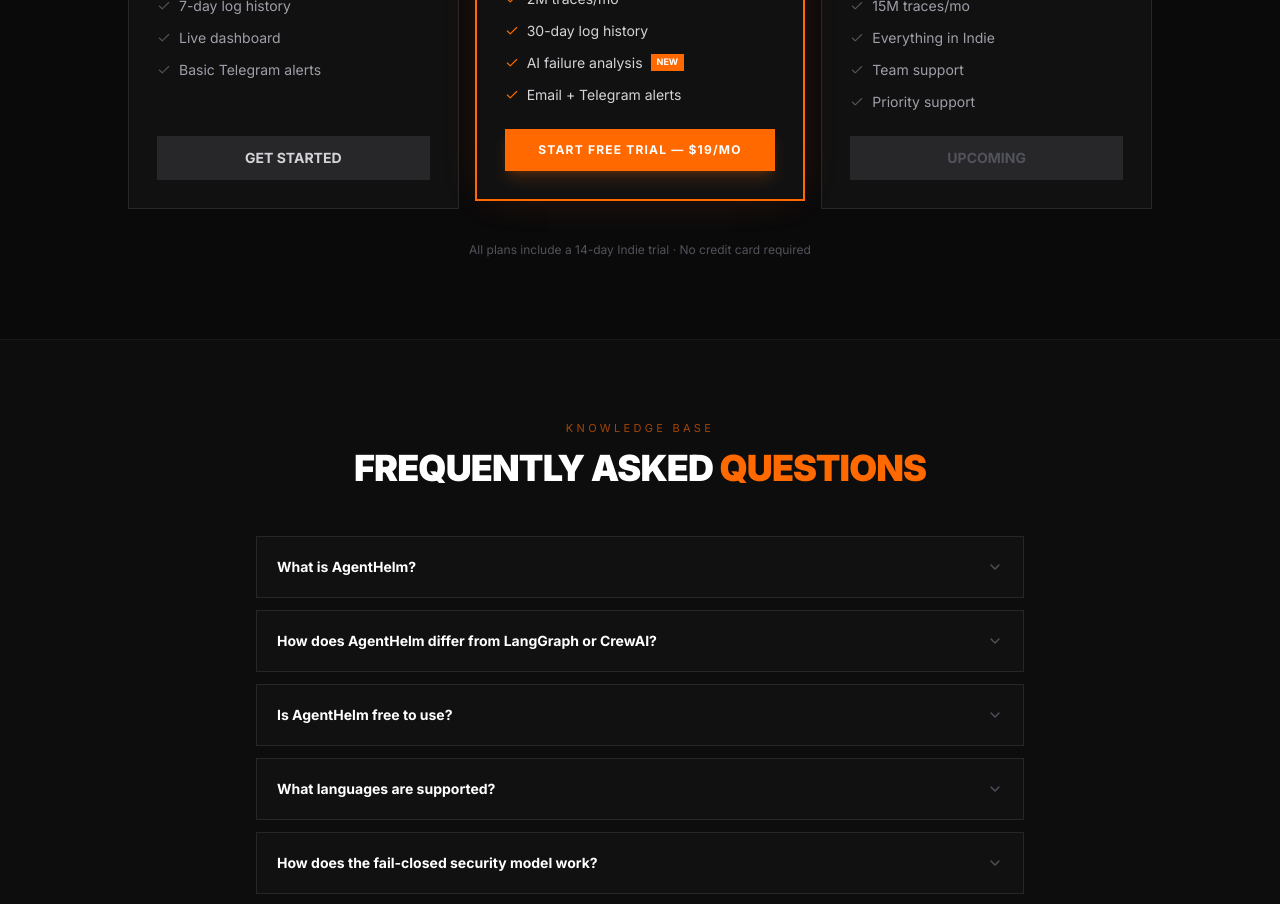
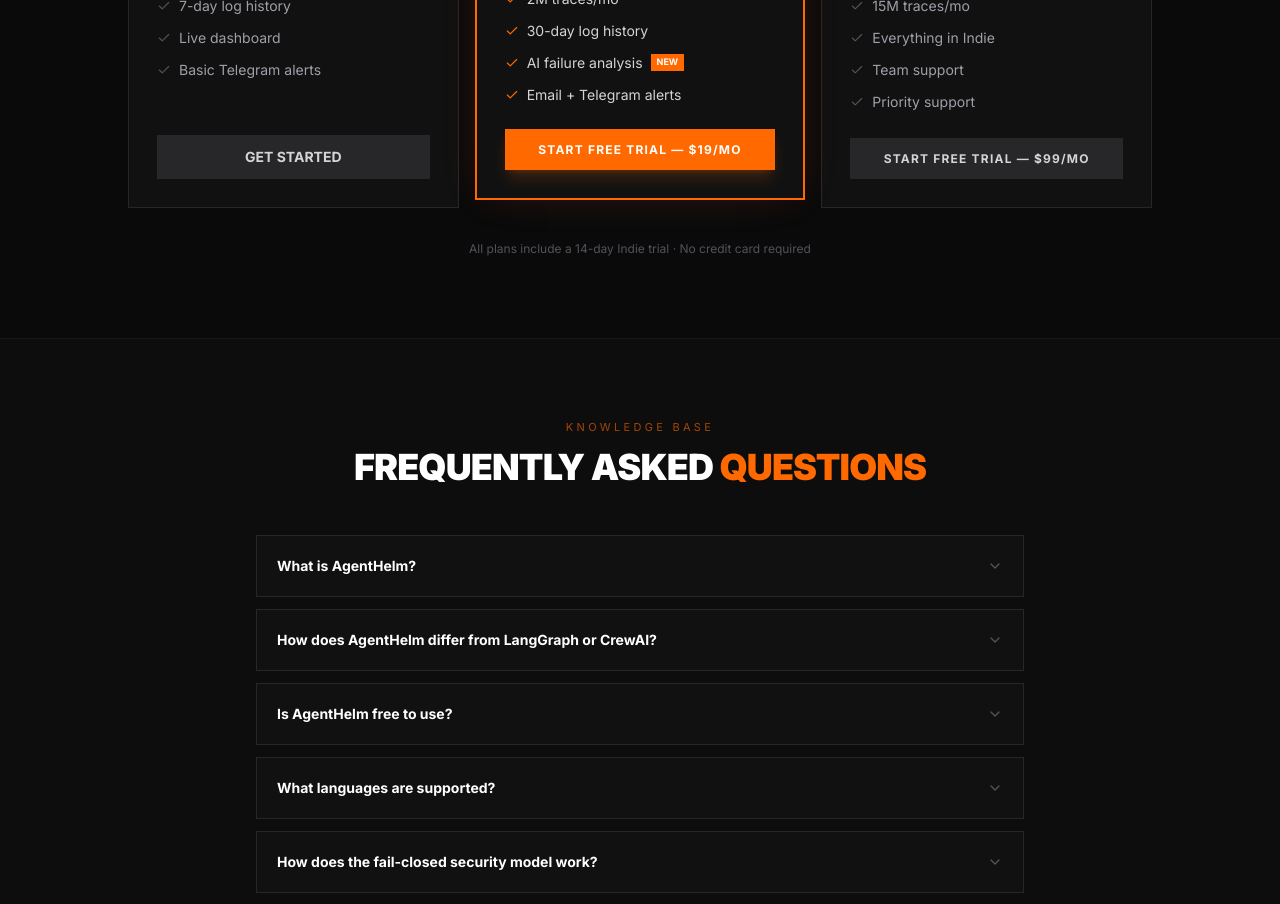
Before and after one commit to jayasukuv11-beep/agenthelm, a Next.js app: page / in a window 1280 px wide. Shown: the part 4700-5604 px from the top of the page. Built offline with nearby package versions, Linux system fonts and the light colour scheme; no server answers.

Commit message:
feat(billing): enable live checkout for studio plan on landing page

```diff
--- a/app/page.tsx
+++ b/app/page.tsx
@@ -588,9 +588,11 @@
                   </li>
                 ))}
               </ul>
-              <div className="w-full py-3 text-center font-mono text-sm font-bold bg-zinc-800 text-zinc-600 cursor-not-allowed">
-                UPCOMING
-              </div>
+              <UpgradeButton
+                plan="studio"
+                label={`START FREE TRIAL — ${symbol}${plans.studio.amount}/mo`}
+                className="w-full bg-zinc-800 hover:bg-orange-500 text-zinc-300 hover:text-white font-mono font-bold py-3 text-sm transition-colors"
+              />
             </div>
           </div>
           <p className="text-center text-zinc-600 text-[12px] font-mono">All plans include a 14-day Indie trial · No credit card required</p>
```
